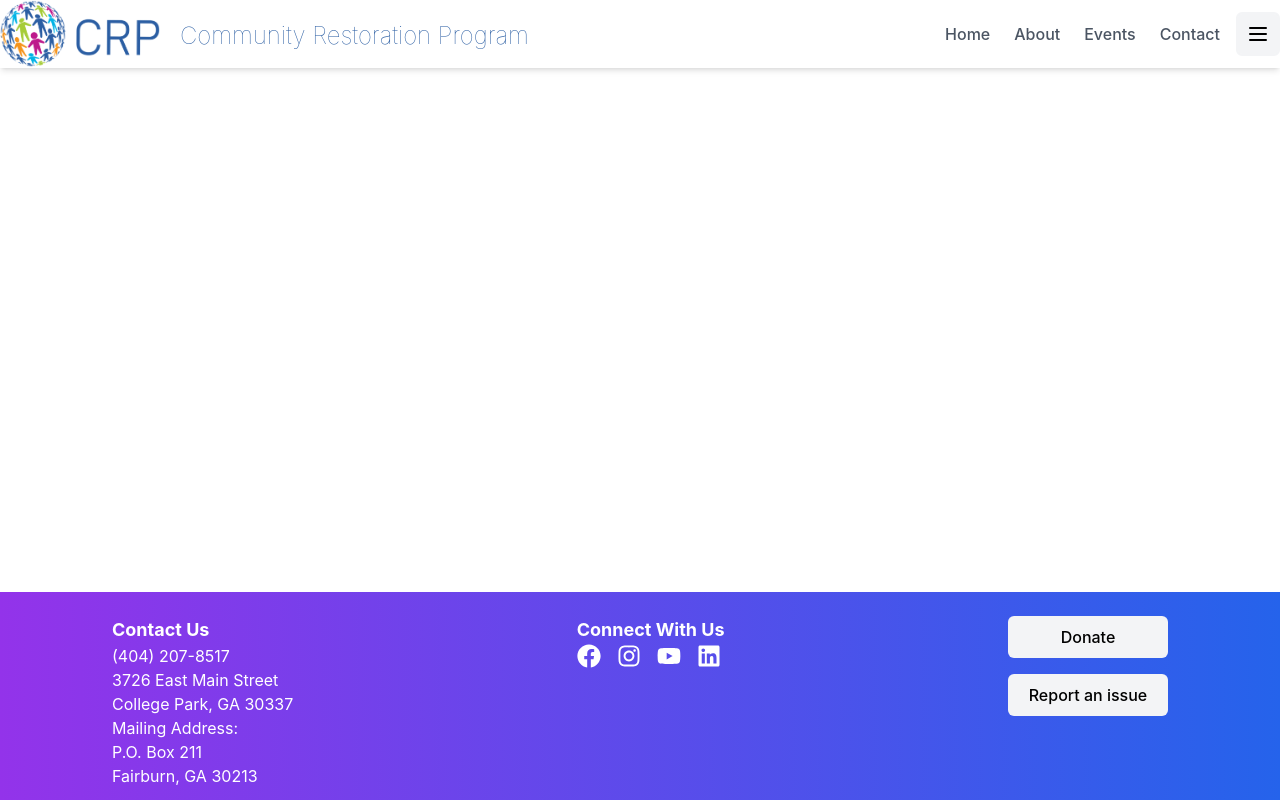
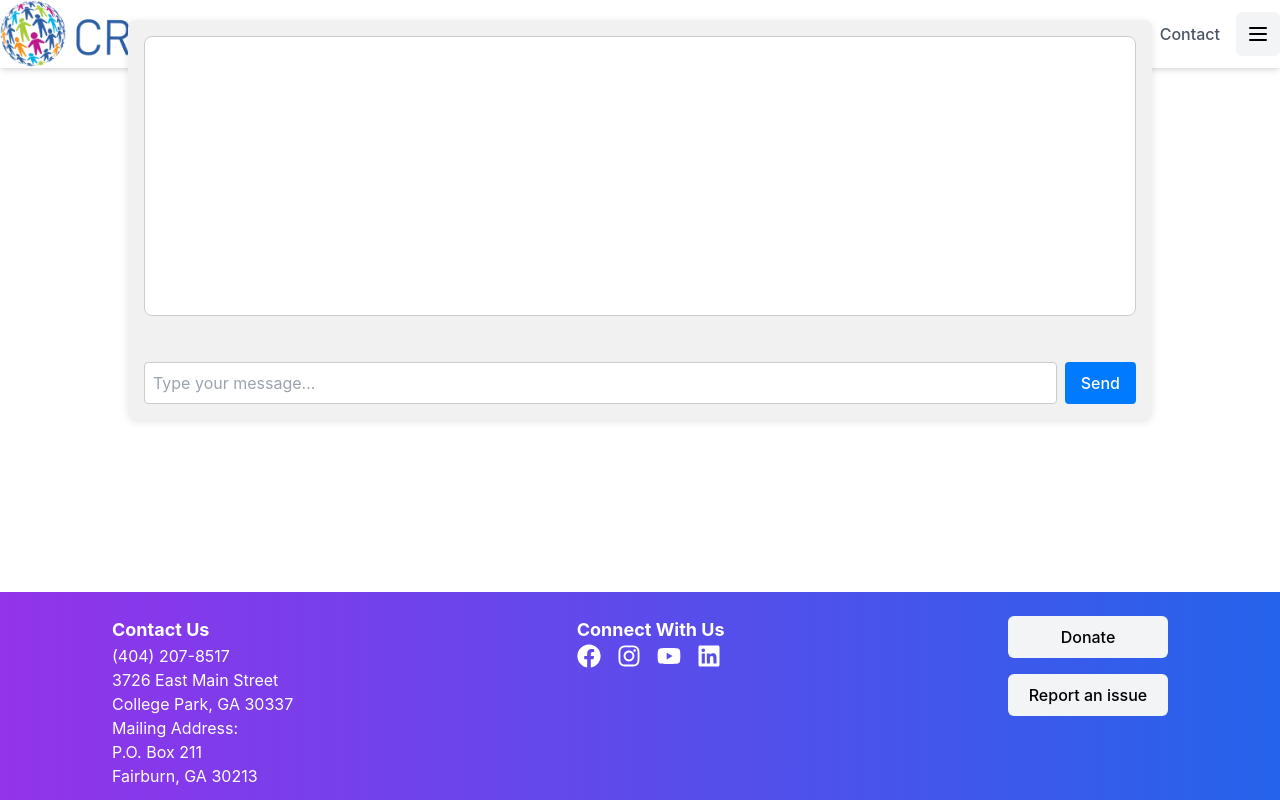
Before and after one commit to megane18/TCRP12, a React (Vite) app in the folder tcrp/: page /chat in a window 1280 px wide. Built offline with nearby package versions, Linux system fonts and the light colour scheme.

Commit message:
chatbot frontend

```diff
--- a/tcrp/src/App.css
+++ b/tcrp/src/App.css
@@ -50,3 +50,56 @@
 .MenuButton svg {
   color: black;
 }
+
+.chat-container {
+  display: flex;
+  flex-direction: column;
+  justify-content: space-between;
+  align-items: center;
+  height: 50vh; /* Reduced the height */
+  width: 80%; /* Set width to 80% of the page */
+  margin: 20px auto; /* Centered horizontally */
+  padding: 1rem;
+  background-color: #f1f1f1;
+  box-shadow: 0 2px 8px rgba(0, 0, 0, 0.1);
+  border-radius: 8px;
+  position: relative;
+  z-index: 1000; /* Ensure the chat is on top of header and footer */
+}
+
+.chat-box {
+  width: 100%;
+  height: 35vh; /* Reduce the height of the message box */
+  overflow-y: auto;
+  padding: 1rem;
+  background-color: white;
+  border: 1px solid #ccc;
+  border-radius: 8px;
+  margin-bottom: 1rem;
+}
+
+.input-box {
+  display: flex;
+  width: 100%;
+}
+
+.chat-input {
+  flex-grow: 1;
+  padding: 0.5rem;
+  border: 1px solid #ccc;
+  border-radius: 4px;
+  margin-right: 8px;
+}
+
+.send-button {
+  background-color: #007bff;
+  color: white;
+  padding: 0.5rem 1rem;
+  border: none;
+  border-radius: 4px;
+  cursor: pointer;
+}
+
+.send-button:hover {
+  background-color: #0056b3;
+}
--- a/tcrp/src/App.jsx
+++ b/tcrp/src/App.jsx
@@ -6,11 +6,13 @@ import Dashboard from "./components/Dashboard";
 import AdminDashboard from "./components/AdminDashboard";
 import RequestForm from "./components/RequestForm";
 import SendMassCommunication from "./components/SendMassCommunication";
+import ChatBot from "./components/ChatBot";
 import Footer from "./components/Footer";
 import Home from "./components/Home";
 import "./App.css";
 import React, { useRef } from "react";
 import EventDetails from "./components/EventDetails";
+
 
 const App = () => {
   const footerRef = useRef(null);
@@ -27,6 +29,7 @@ const App = () => {
             <Route path="/admin" element={<AdminDashboard />} />
             <Route path="/request-form" element={<RequestForm />} />
             <Route path="/events/:id" element={<EventDetails />} />
+            <Route path="/chat" element={<ChatBot />} />
             <Route path="footer" element={<Footer />} />
           </Routes>
         </div>
--- /dev/null
+++ b/tcrp/src/components/ChatBot.jsx
@@ -0,0 +1,66 @@
+import React, { useState } from 'react';
+
+const ChatBot = () => {
+  const [messages, setMessages] = useState([]);
+  const [inputMessage, setInputMessage] = useState('');
+
+  const handleSendMessage = async () => {
+    if (!inputMessage.trim()) return;
+
+    const userMessage = { sender: 'user', text: inputMessage };
+    setMessages((prevMessages) => [...prevMessages, userMessage]);
+
+    // Send the message to FastAPI backend
+    const response = await fetch('http://localhost:8000/chat', {
+      method: 'POST',
+      headers: { 'Content-Type': 'application/json' },
+      body: JSON.stringify({ message: inputMessage })
+    });
+
+    const data = await response.json();
+
+    // Add the response message to chat
+    const botMessage = { sender: 'bot', text: data.message };
+    setMessages((prevMessages) => [...prevMessages, botMessage]);
+
+    setInputMessage('');  // Clear the input field
+  };
+
+  const handleInputChange = (e) => {
+    setInputMessage(e.target.value);
+  };
+
+  const handleKeyPress = (e) => {
+    if (e.key === 'Enter') {
+      handleSendMessage();
+    }
+  };
+
+  return (
+    <div className="chat-container">
+      <div className="chat-box">
+        {messages.map((msg, index) => (
+          <div
+            key={index}
+            className={`chat-message ${msg.sender === 'user' ? 'user-message' : 'bot-message'}`}
+          >
+            {msg.text}
+          </div>
+        ))}
+      </div>
+      <div className="input-box">
+        <input
+          type="text"
+          placeholder="Type your message..."
+          value={inputMessage}
+          onChange={handleInputChange}
+          onKeyPress={handleKeyPress}
+          className="chat-input"
+        />
+        <button onClick={handleSendMessage} className="send-button">Send</button>
+      </div>
+    </div>
+  );
+};
+
+export default ChatBot;
```
